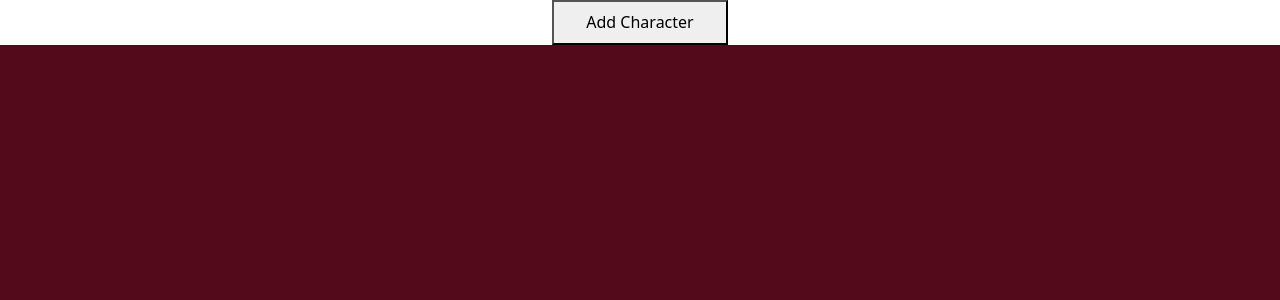
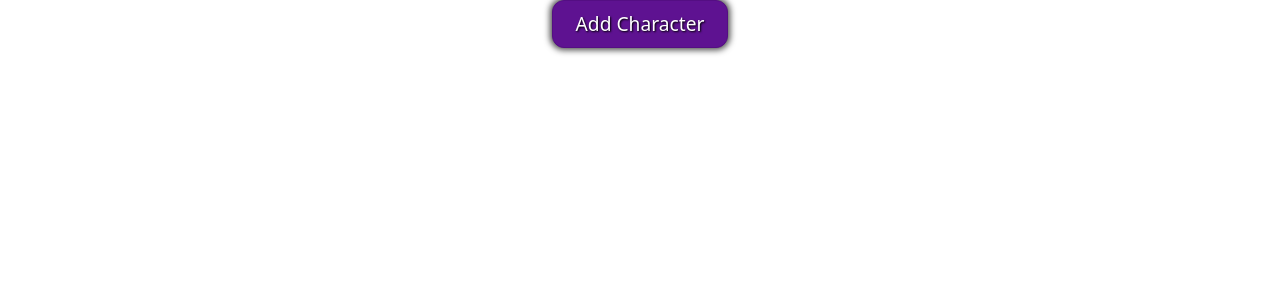
Before and after one commit to Rhyyn/Rhyn-Lost-Ark-Wandering-Merchant_Tracker, a React (Create React App) app: page /todo in a window 1280 px wide. Shown: the top 300 px of the page. Built offline with nearby package versions, Linux system fonts and the light colour scheme.

Commit message:
Styling of Merchant page v1

```diff
--- a/src/App.css
+++ b/src/App.css
@@ -1,7 +1,7 @@
 body,
 html {
   margin: 0;
-  background-color: #530a1a;
+  background-color: white;
   font-family: "Roboto", sans-serif;
   cursor: default;
 }
@@ -36,8 +36,23 @@ header {
 }
 
 .AddCharButton {
+  -webkit-box-shadow: 0px 0px 6px 2px rgba(0, 0, 0, 0.72);
+  box-shadow: 0px 0px 6px 2px rgba(0, 0, 0, 0.72);
   width: 11rem;
-  height: 2.8rem;
+  height: 3rem;
+  color: white;
+  font-size: 1.2rem;
+  text-shadow: 1px 1px 2px black;
+  padding: 0;
+  border: 1px solid #540e83;
+  border-radius: 12px;
+  background-color: #5e1291;
+}
+
+.AddCharButton:hover {
+  background-color: #540e83;
+  -webkit-box-shadow: 0px 0px 10px 2px #540e83;
+  box-shadow: 0px 0px 10px 2px #540e83;
 }
 
 .newCharContainer {
@@ -45,26 +60,21 @@ header {
   flex-direction: column;
   align-items: center;
 }
-
-.newCharSettings {
-  padding-top: 1rem;
-  width: 20rem;
-  height: 30rem;
-  /* background-color: red !important; */
+.AddClass {
+  text-align: center;
 }
 
+.DropdownDivider {
+  text-align: center;
+}
 
-.FormControlLabel > label {
-  justify-content: space-between;
-}
 
 .characterForm {
   padding-top: 0.5rem;
   display: flex;
   justify-content: center;
+  flex-direction: column;
 }
-
-
 
 .bodyPage {
   padding-top: 2rem;
@@ -80,7 +90,6 @@ header {
   align-items: center;
 }
 
-
 /* .checkListIcon{
   font-size: 3rem;
   margin: 0;
@@ -95,6 +104,34 @@ header {
   padding-right: 50px;
   color: white;
 } */
+
+/* ---MERCHANT BODY--- */
+
+.merchantBody{
+  display: flex;
+  justify-content: space-around;
+  padding: 1rem;
+  background-color: #282c34;
+  text-align: center;
+}
+
+
+
+/* ---MERCHANT CARD--- */
+
+.merchantCard {
+  border: 1px solid white;
+  color: white;
+  margin: 1rem;
+  width: 25rem;
+  display: flex;
+  flex-direction: column;
+  align-items: center;
+}
+
+.merchantGroupTitle {
+  color: white;
+}
 
 .brandName {
   color: white;
```
